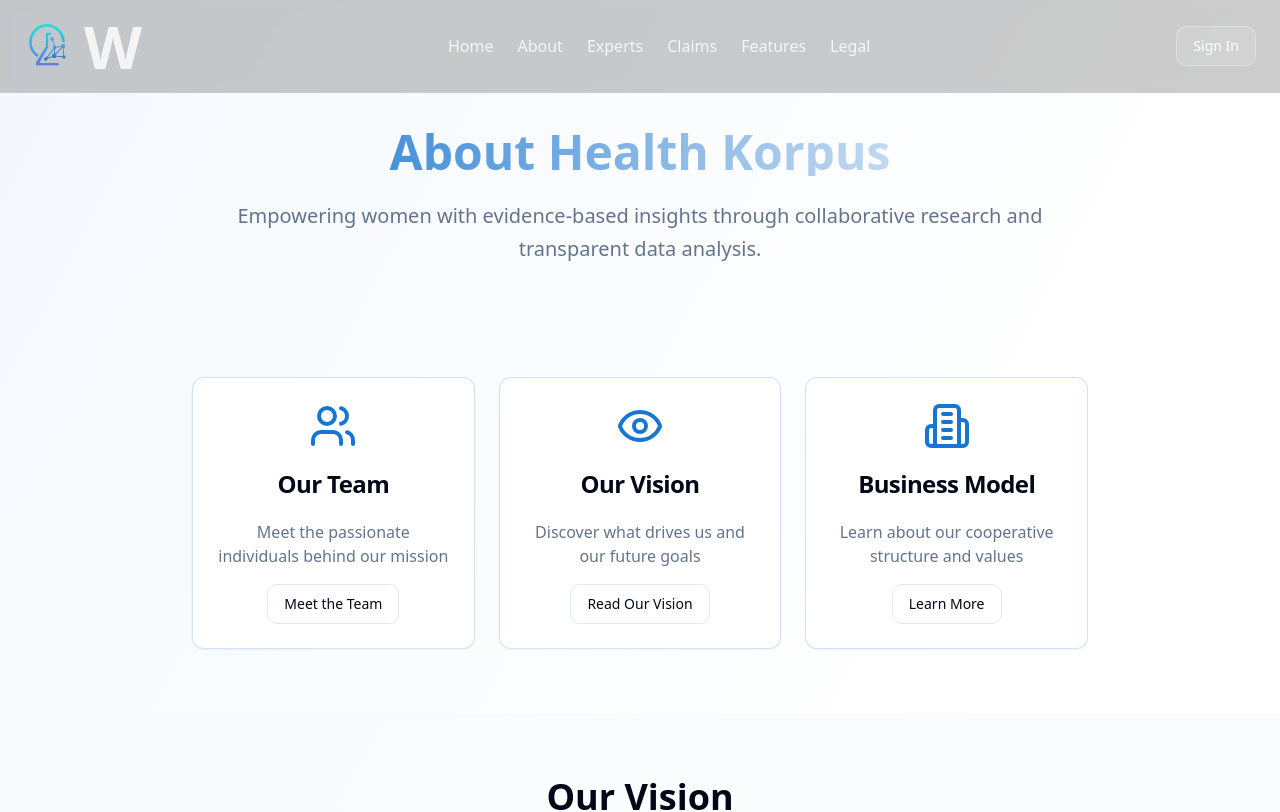
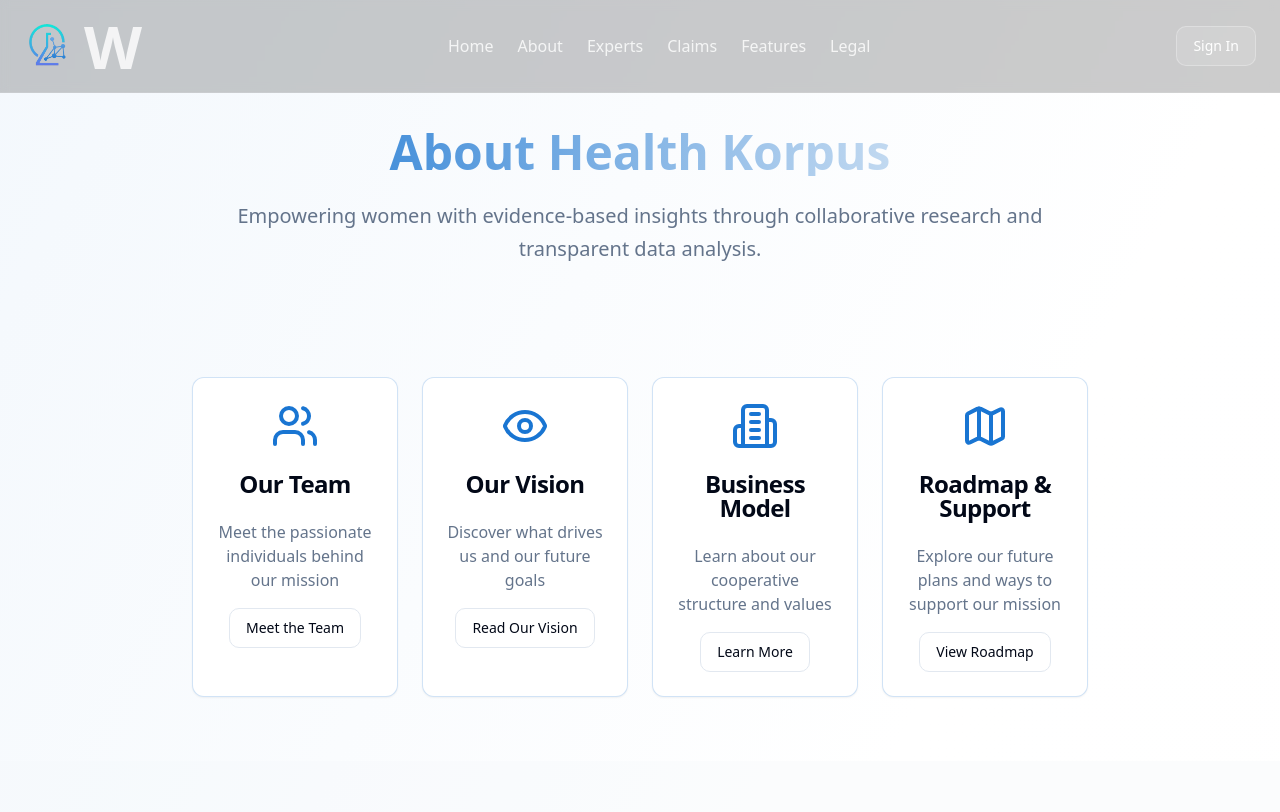
Before and after one commit to lpantano/hip-webapp, a React (Vite) app: page /about in a window 1280 px wide. Shown: the top 812 px of the page. Built offline with nearby package versions, Linux system fonts and the light colour scheme.

Commit message:
Add roadmap and support cards
Added roadmap and support options as new cards to the About page, positioned alongside existing sections for team, vision, and business model.
-edited src/pages/About.tsx

```diff
--- a/src/pages/About.tsx
+++ b/src/pages/About.tsx
@@ -2,7 +2,7 @@ import { Link } from 'react-router-dom';
 import { Button } from '@/components/ui/button';
 import { Card, CardContent, CardHeader, CardTitle } from '@/components/ui/card';
 import Header from '@/components/layout/Header';
-import { Users, Eye, Building2 } from 'lucide-react';
+import { Users, Eye, Building2, Map } from 'lucide-react';
 
 const About = () => {
   const scrollToSection = (id: string) => {
@@ -34,7 +34,7 @@ const About = () => {
       <section className="pb-16">
         <div className="container mx-auto px-6">
           <div className="max-w-4xl mx-auto">
-            <div className="grid md:grid-cols-3 gap-6">
+            <div className="grid md:grid-cols-2 lg:grid-cols-4 gap-6">
               <Card className="cursor-pointer transition-all duration-300 hover:shadow-lg hover:scale-105 border-primary/20">
                 <CardHeader className="text-center">
                   <Users className="w-12 h-12 mx-auto mb-4 text-primary" />
@@ -82,6 +82,21 @@ const About = () => {
                     onClick={() => scrollToSection('business-model')}
                   >
                     Learn More
+                  </Button>
+                </CardContent>
+              </Card>
+
+              <Card className="cursor-pointer transition-all duration-300 hover:shadow-lg hover:scale-105 border-primary/20">
+                <CardHeader className="text-center">
+                  <Map className="w-12 h-12 mx-auto mb-4 text-primary" />
+                  <CardTitle>Roadmap & Support</CardTitle>
+                </CardHeader>
+                <CardContent className="text-center">
+                  <p className="text-muted-foreground mb-4">
+                    Explore our future plans and ways to support our mission
+                  </p>
+                  <Button asChild variant="outline">
+                    <Link to="/roadmap">View Roadmap</Link>
                   </Button>
                 </CardContent>
               </Card>
```
